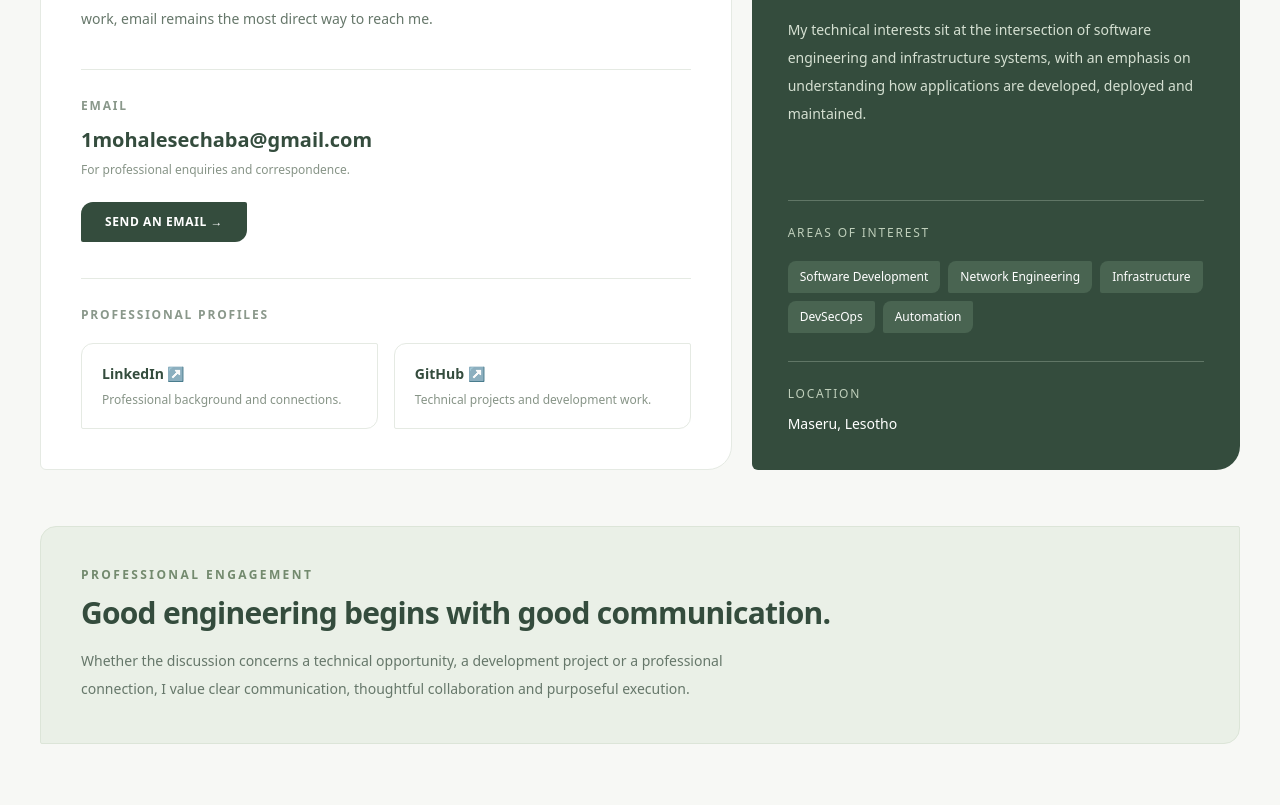
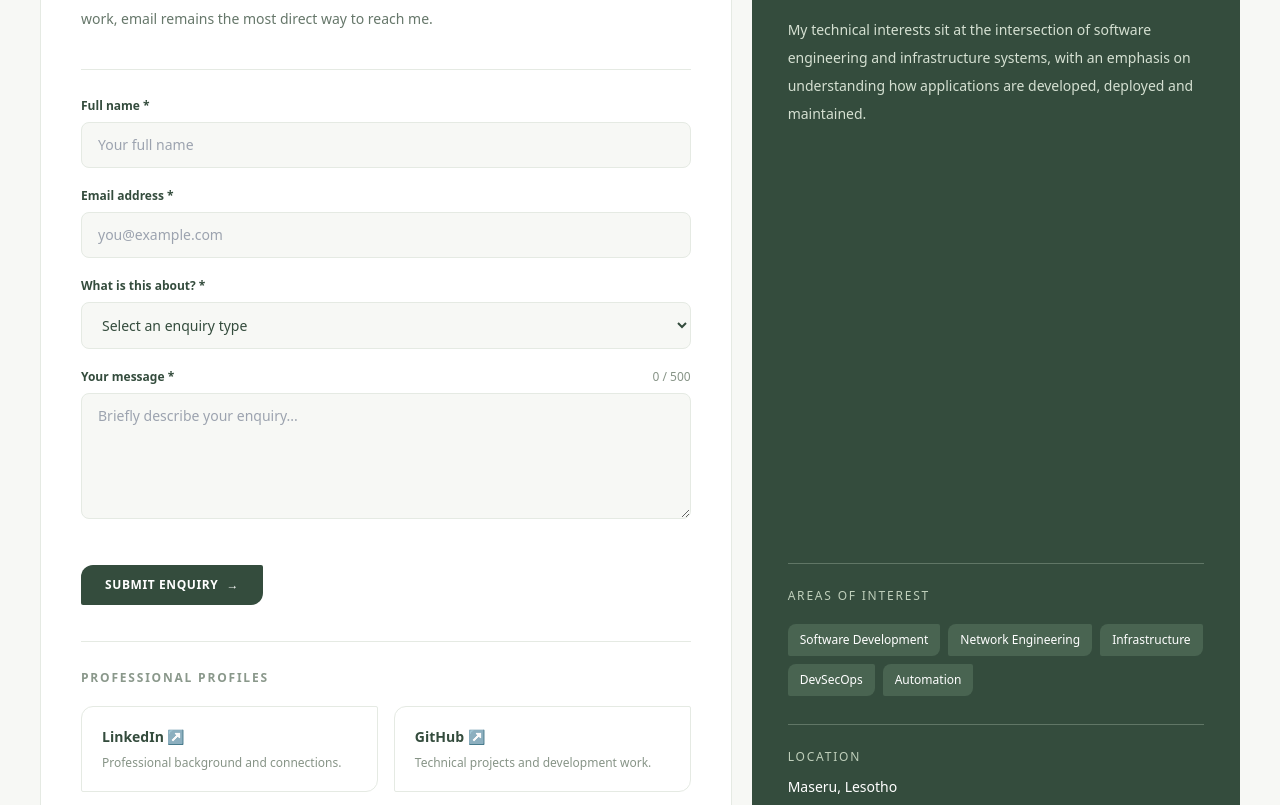
Before and after one commit to SechabaL/sechaba-static-portfolio, a plain HTML site: page contact.html in a window 1280 px wide. Shown: the part 554-1359 px from the top of the page. Drawn offline with nearby package versions, Linux system fonts and the light colour scheme.

Commit message:
Add interactive contact enquiry form with vanilla JavaScript

```diff
--- /dev/null
+++ b/assets/contact.js
@@ -0,0 +1,60 @@
+
+// 1. Select the contact form and its elements
+const contactForm = document.getElementById("contact-form");
+const nameInput = document.getElementById("name");
+const emailInput = document.getElementById("email");
+const subjectInput = document.getElementById("subject");
+const messageInput = document.getElementById("message");
+
+const messageCount = document.getElementById("message-count");
+const formStatus = document.getElementById("form-status");
+
+// 2. Update the message character counter
+messageInput.addEventListener("input", () => {
+    const currentLength = messageInput.value.length;
+
+    messageCount.textContent = `${currentLength} / 500`;
+});
+
+// 3. Handle form submission
+contactForm.addEventListener("submit", (event) => {
+    // Stop the browser's default form submission
+    event.preventDefault();
+
+    // Collect and clean the form values
+    const name = nameInput.value.trim();
+    const email = emailInput.value.trim();
+    const subject = subjectInput.value;
+    const message = messageInput.value.trim();
+
+    // Check that all required values are present
+    if (!name || !email || !subject || !message) {
+        formStatus.textContent = "Please complete all required fields.";
+        formStatus.className = "text-sm text-red-600";
+        return;
+    }
+
+    // Prepare the email content
+    const emailSubject = encodeURIComponent(`Portfolio enquiry: ${subject}`);
+
+    const emailBody = encodeURIComponent(
+        `Name: ${name}\n` +
+        `Email: ${email}\n` +
+        `Enquiry type: ${subject}\n\n` +
+        `Message:\n${message}`
+    );
+
+    // Create the mailto link
+    const mailtoLink =
+        `mailto:1mohalesechaba@gmail.com?subject=${emailSubject}&body=${emailBody}`;
+
+    // Open the visitor's default email application
+    window.location.href = mailtoLink;
+
+    // Display submission instructions
+    formStatus.textContent =
+        "Your email application should open with your enquiry prepared. Please send the email to complete your submission.";
+
+    formStatus.className = "text-sm text-[var(--color-secondary)]";
+
+});
--- a/contact.html
+++ b/contact.html
@@ -89,28 +89,115 @@
                 </p>
 
 
-                <!-- Email -->
-                <div class="border-t border-[var(--color-border)] mt-9 pt-7">
 
-                    <p class="text-xs uppercase tracking-[0.15em] text-[var(--color-text-caption)] font-semibold">
-                        Email
-                    </p>
+            <!-- Contact Form -->
+            <div class="border-t border-[var(--color-border)] mt-9 pt-7">
 
-                    <a href="mailto:1mohalesechaba@gmail.com"
-                       class="inline-block text-lg md:text-xl font-semibold mt-3 hover:text-[var(--color-secondary)] transition break-all">
-                        1mohalesechaba@gmail.com
-                    </a>
+                <form id="contact-form" class="space-y-5">
 
-                    <p class="text-xs text-[var(--color-text-muted)] mt-2">
-                        For professional enquiries and correspondence.
-                    </p>
+                    <!-- Full Name -->
+                    <div>
+                        <label for="name"
+                            class="block text-xs font-semibold mb-2">
+                            Full name *
+                        </label>
 
-                    <a href="mailto:1mohalesechaba@gmail.com"
-                       class="inline-flex items-center gap-2 bg-[var(--color-primary)] text-white px-6 py-3 mt-6 text-xs font-semibold tracking-wider rounded-tl-xl rounded-br-xl rounded-tr-sm rounded-bl-sm hover:bg-[var(--color-primary-hover)] transition">
-                        SEND AN EMAIL →
-                    </a>
+                        <input
+                            type="text"
+                            id="name"
+                            name="name"
+                            placeholder="Your full name"
+                            autocomplete="name"
+                            required
+                            class="w-full border border-[var(--color-border)] bg-[var(--color-page-background)] rounded-lg px-4 py-3 text-sm outline-none focus:border-[var(--color-accent)] transition"
+                        >
+                    </div>
 
-                </div>
+                    <!-- Email Address -->
+                    <div>
+                        <label for="email"
+                            class="block text-xs font-semibold mb-2">
+                            Email address *
+                        </label>
+
+                        <input
+                            type="email"
+                            id="email"
+                            name="email"
+                            placeholder="you@example.com"
+                            autocomplete="email"
+                            required
+                            class="w-full border border-[var(--color-border)] bg-[var(--color-page-background)] rounded-lg px-4 py-3 text-sm outline-none focus:border-[var(--color-accent)] transition"
+                        >
+                    </div>
+
+                    <!-- Enquiry Type -->
+                    <div>
+                        <label for="subject"
+                            class="block text-xs font-semibold mb-2">
+                            What is this about? *
+                        </label>
+
+                        <select
+                            id="subject"
+                            name="subject"
+                            required
+                            class="w-full border border-[var(--color-border)] bg-[var(--color-page-background)] rounded-lg px-4 py-3 text-sm outline-none focus:border-[var(--color-accent)] transition"
+                        >
+                            <option value="">Select an enquiry type</option>
+                            <option value="General enquiry">General enquiry</option>
+                            <option value="Software development">Software development</option>
+                            <option value="Network and IT services">Network and IT services</option>
+                            <option value="Professional opportunity">Professional opportunity</option>
+                            <option value="Collaboration">Collaboration</option>
+                            <option value="Other">Other</option>
+                        </select>
+                    </div>
+
+                    <!-- Message -->
+                    <div>
+                        <div class="flex items-center justify-between mb-2">
+                            <label for="message"
+                                class="text-xs font-semibold">
+                                Your message *
+                            </label>
+
+                            <span id="message-count"
+                                class="text-xs text-[var(--color-text-muted)]">
+                                0 / 500
+                            </span>
+                        </div>
+
+                        <textarea
+                            id="message"
+                            name="message"
+                            rows="5"
+                            maxlength="500"
+                            placeholder="Briefly describe your enquiry..."
+                            required
+                            class="w-full border border-[var(--color-border)] bg-[var(--color-page-background)] rounded-lg px-4 py-3 text-sm outline-none focus:border-[var(--color-accent)] transition resize-y"
+                        ></textarea>
+                    </div>
+
+                    <!-- Feedback -->
+                    <p id="form-status"
+                    role="status"
+                    aria-live="polite"
+                    class="text-sm"
+                    ></p>
+
+                    <!-- Submit -->
+                    <button
+                        type="submit"
+                        class="inline-flex items-center gap-2 bg-[var(--color-primary)] text-white px-6 py-3 text-xs font-semibold tracking-wider rounded-tl-xl rounded-br-xl rounded-tr-sm rounded-bl-sm hover:bg-[var(--color-primary-hover)] transition"
+                    >
+                        SUBMIT ENQUIRY <span aria-hidden="true">→</span>
+                    </button>
+
+                </form>
+
+            </div>
+
 
 
                 <!-- Social Profiles -->
@@ -287,5 +374,6 @@
 
     </footer>
 
+    <script src="assets/contact.js"></script>
 </body>
 </html>
```
